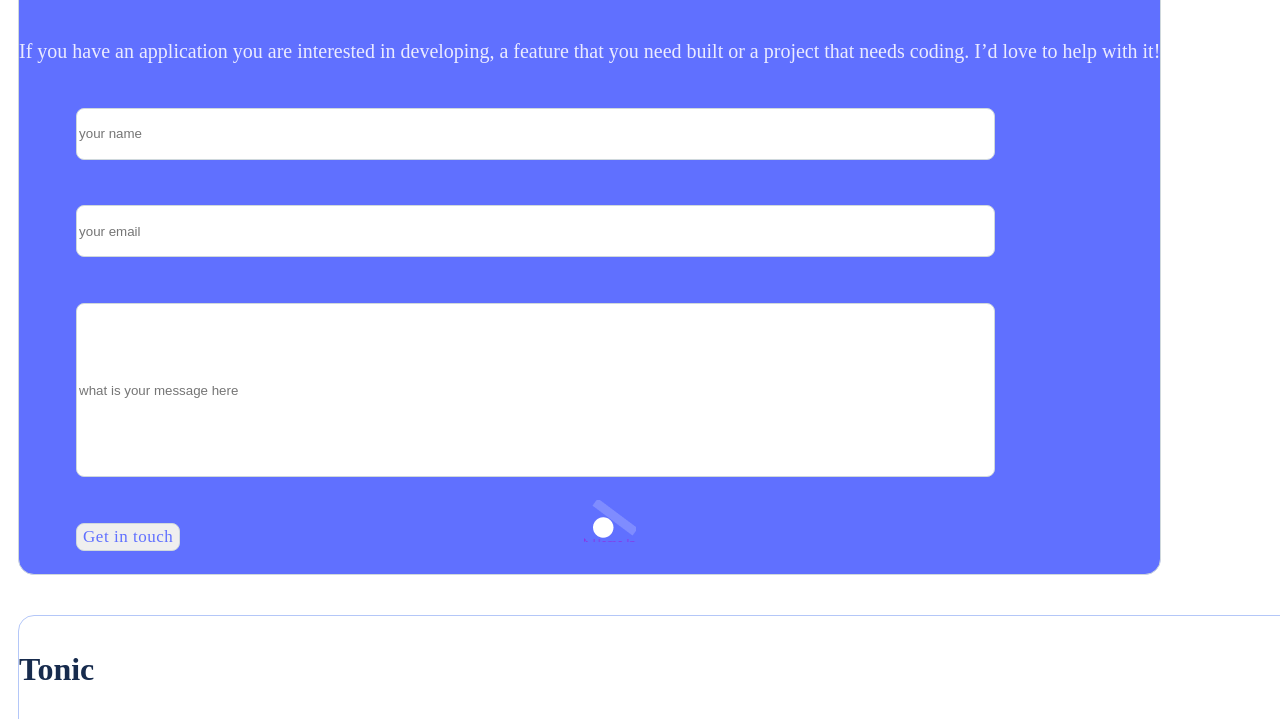
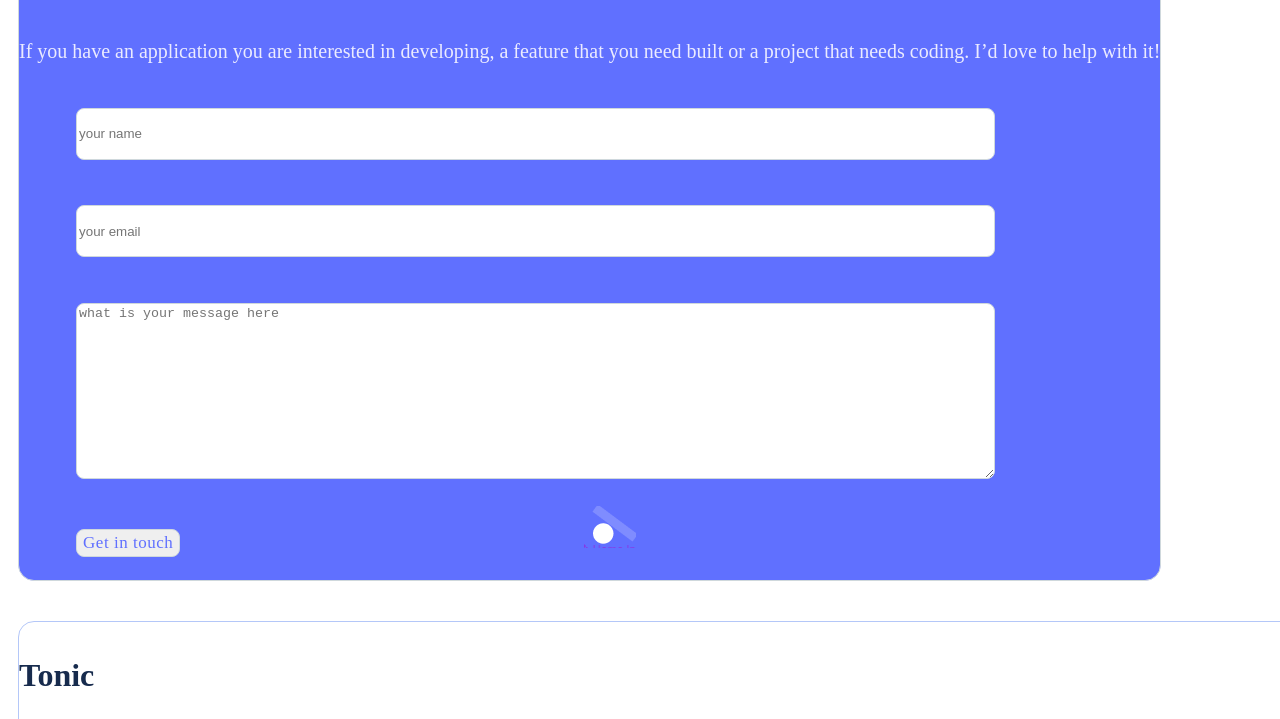
Before and after one commit to mengaww2ya/my-portfillo, a website: page index.html in a window 1280 px wide. Shown: the part 4576-5295 px from the top of the page. Drawn offline with Linux system fonts and the light colour scheme.

Commit message:
updated form

```diff
--- a/index.html
+++ b/index.html
@@ -116,7 +116,7 @@
     </div>
     <div class="cont2">
         <div class="titl2_section">
-            <div class="title2">
+           <div class="title2">
               <h1>Multi-Post
                 Stories</h1>
             </div>
@@ -281,15 +281,18 @@
       <!-- page7 -->
               <li>
       <section class="contact_me" id="contact">
+                      <form action="#" method="post">
           <h1 class="headcontact">Contact me</h1>
           <p class="p2">If you have an application you are interested in developing,
                a feature that you need built or a project that needs coding.
               I’d love to help with it!</p>
-              <input type="text" class="input_txt" placeholder="your name"><br>
-              <input type="email" class="input_txt" placeholder="your email"><br>
-              <input type="textarea" class="input_idea" placeholder="what is your message here"><br>
-              <button class="btn_getintech">Get in touch</button> <img src="images/botom cont.png"  class="imagecont">
-      </section>
+              <input type="text" class="input_txt" placeholder="your name" name="first name" maxlength="30" required><br>
+              <input type="email" class="input_txt" placeholder="your email" required><br>
+              <textarea name="message" class="input_idea"placeholder="what is your message here" required maxlength="500"></textarea><br>
+              <input type="submit" value="Get in touch" class="btn_getintech" >
+              <img src="images/botom cont.png"  class="imagecont">
+            </form>
+            </section>
     </li>
     <div class="space_bn_page">
 
--- a/myportfilo.css
+++ b/myportfilo.css
@@ -426,6 +426,7 @@
     margin: 2% 5%;
     border: 1px solid #cfd8dc;
     border-radius: 8px;
+    cursor: pointer;
   }
 
   .imagecont {
```
